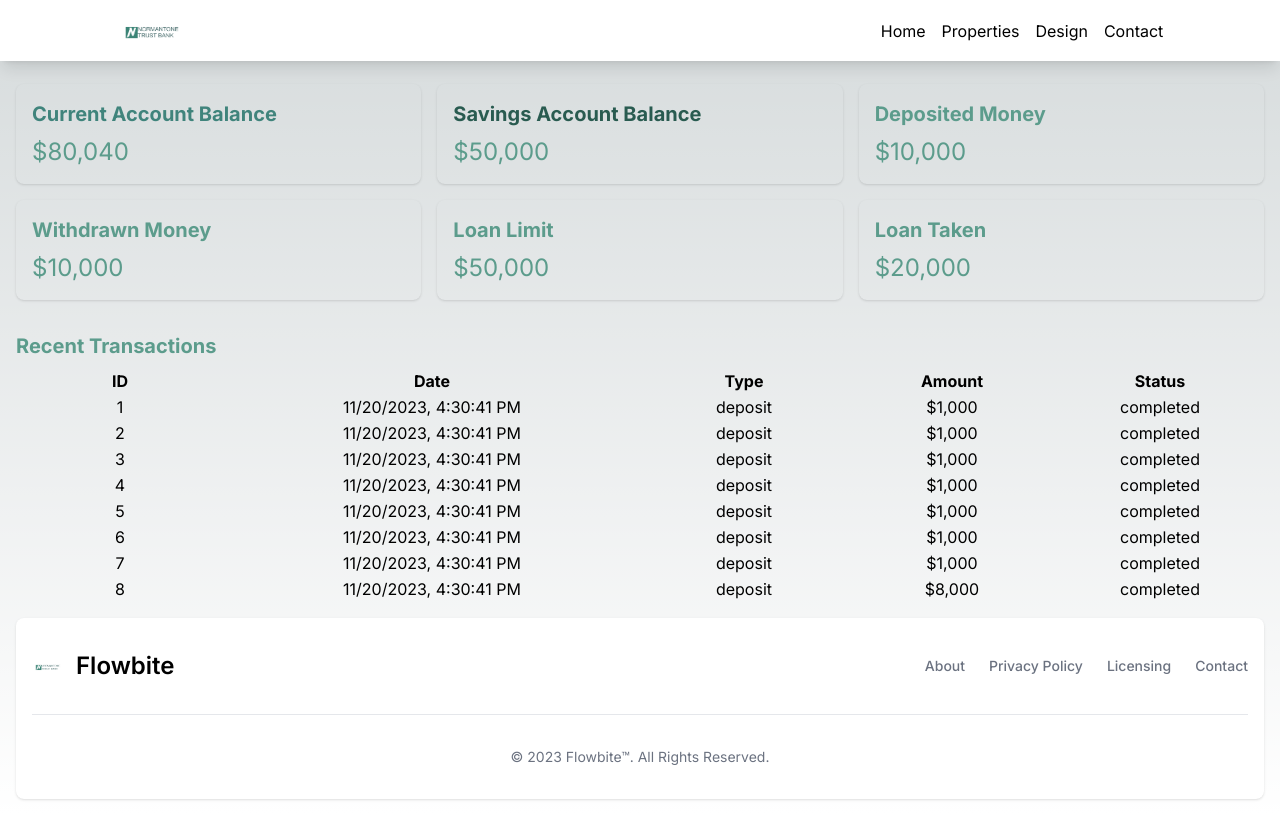
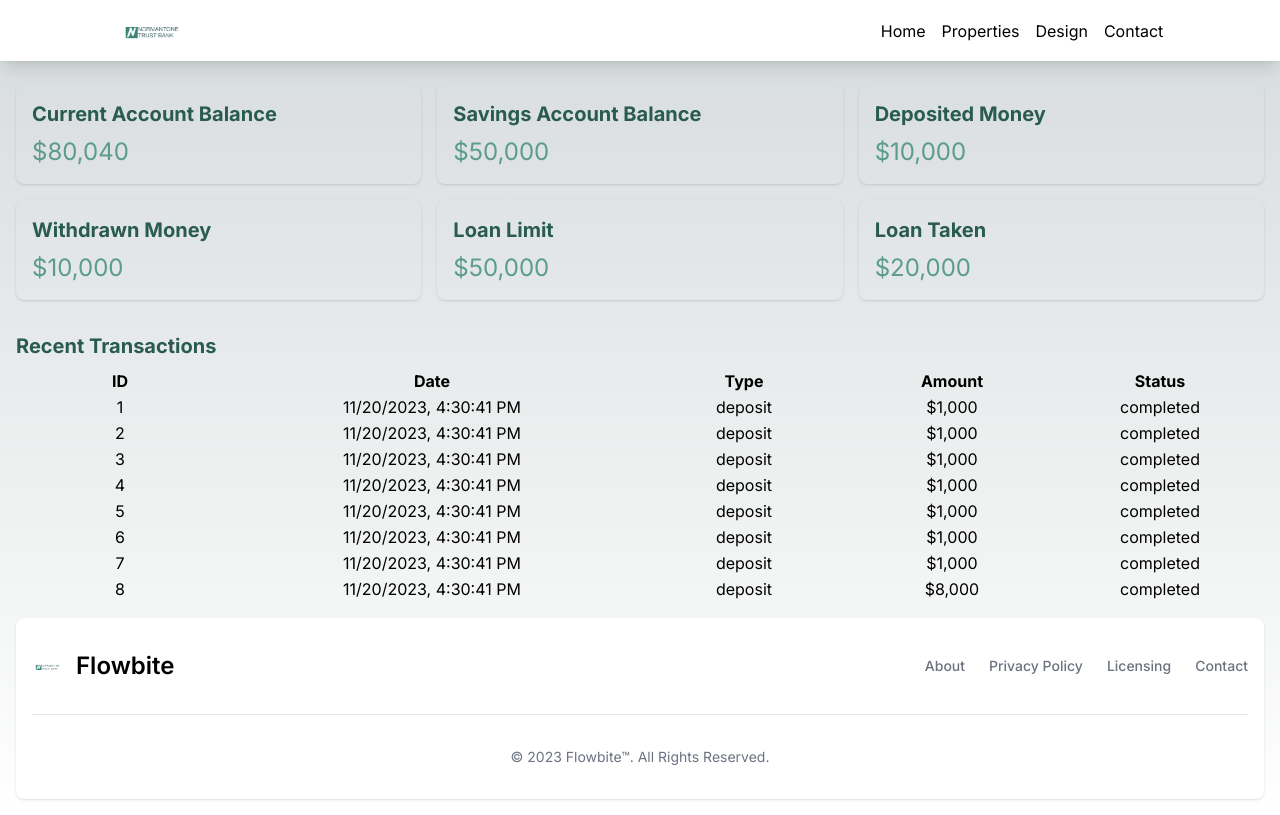
Before and after one commit to donellnjagix/Denno, a Next.js app: page / in a window 1280 px wide. Built offline with nearby package versions, Linux system fonts and the light colour scheme.

Commit message:
Loan Money bold

```diff
--- a/app/page.tsx
+++ b/app/page.tsx
@@ -105,7 +105,7 @@
         <div className="grid grid-cols-1 md:grid-cols-2 lg:grid-cols-3 gap-4">
           {/* First Row */}
           <div className="bg-SeaportSteam rounded-lg p-4 shadow">
-            <h2 className="text-xl font-bold mb-2" style={{ color: '#40847C' }}>
+          <h2 className="text-xl font-bold mb-2" style={{ color: '#295B50' }}>
               Current Account Balance
             </h2>
             <p className="text-2xl" style={{ color: '#5C9C8C' }}>
@@ -121,7 +121,7 @@
             </p>
           </div>
           <div className="bg-OldMoney rounded-lg p-4 shadow">
-            <h2 className="text-xl font-bold mb-2" style={{ color: '#5C9C8C' }}>
+          <h2 className="text-xl font-bold mb-2" style={{ color: '#295B50' }}>
               Deposited Money
             </h2>
             <p className="text-2xl" style={{ color: '#5C9C8C' }}>
@@ -131,7 +131,7 @@
 
           {/* Second Row */}
           <div className="bg-GreyTeal rounded-lg p-4 shadow">
-            <h2 className="text-xl font-bold mb-2" style={{ color: '#5C9C8C' }}>
+          <h2 className="text-xl font-bold mb-2" style={{ color: '#295B50' }}>
               Withdrawn Money
             </h2>
             <p className="text-2xl" style={{ color: '#5C9C8C' }}>
@@ -139,7 +139,7 @@
             </p>
           </div>
           <div className="bg-MauiBlue rounded-lg p-4 shadow">
-            <h2 className="text-xl font-bold mb-2" style={{ color: '#5C9C8C' }}>
+          <h2 className="text-xl font-bold mb-2" style={{ color: '#295B50' }}>
               Loan Limit
             </h2>
             <p className="text-2xl" style={{ color: '#5C9C8C' }}>
@@ -147,7 +147,7 @@
             </p>
           </div>
           <div className="bg-TealBayou rounded-lg p-4 shadow">
-            <h2 className="text-xl font-bold mb-2" style={{ color: '#5C9C8C' }}>
+          <h2 className="text-xl font-bold mb-2" style={{ color: '#295B50' }}>
               Loan Taken
             </h2>
             <p className="text-2xl" style={{ color: '#5C9C8C' }}>
@@ -158,7 +158,7 @@
 
         {/* Recent Transactions Table */}
         <div className="mt-8">
-          <h2 className="text-xl font-bold mb-2" style={{ color: '#5C9C8C' }}>
+        <h2 className="text-xl font-bold mb-2" style={{ color: '#295B50' }}>
             Recent Transactions
           </h2>
           <TransactionTable transactions={transactions} />
```
